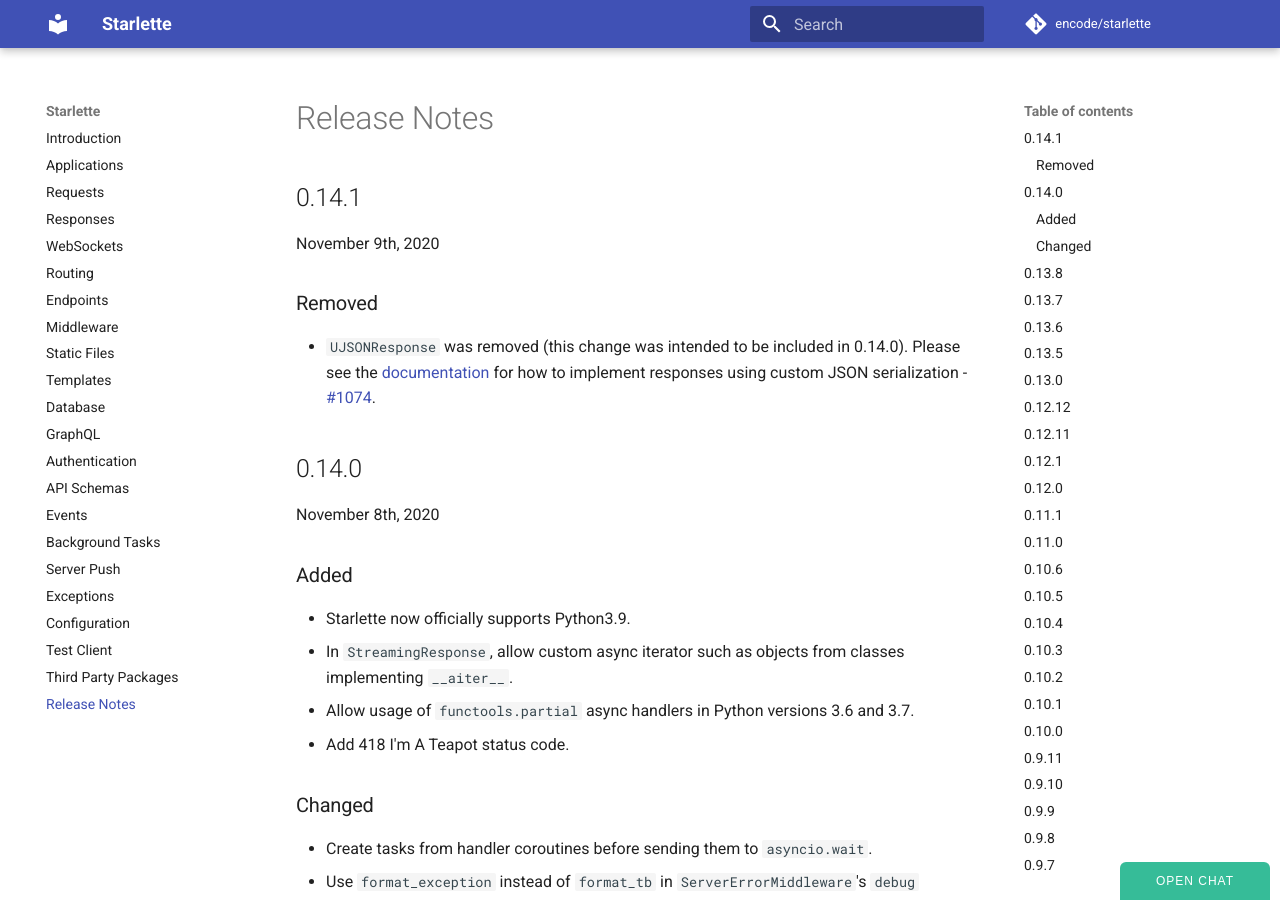
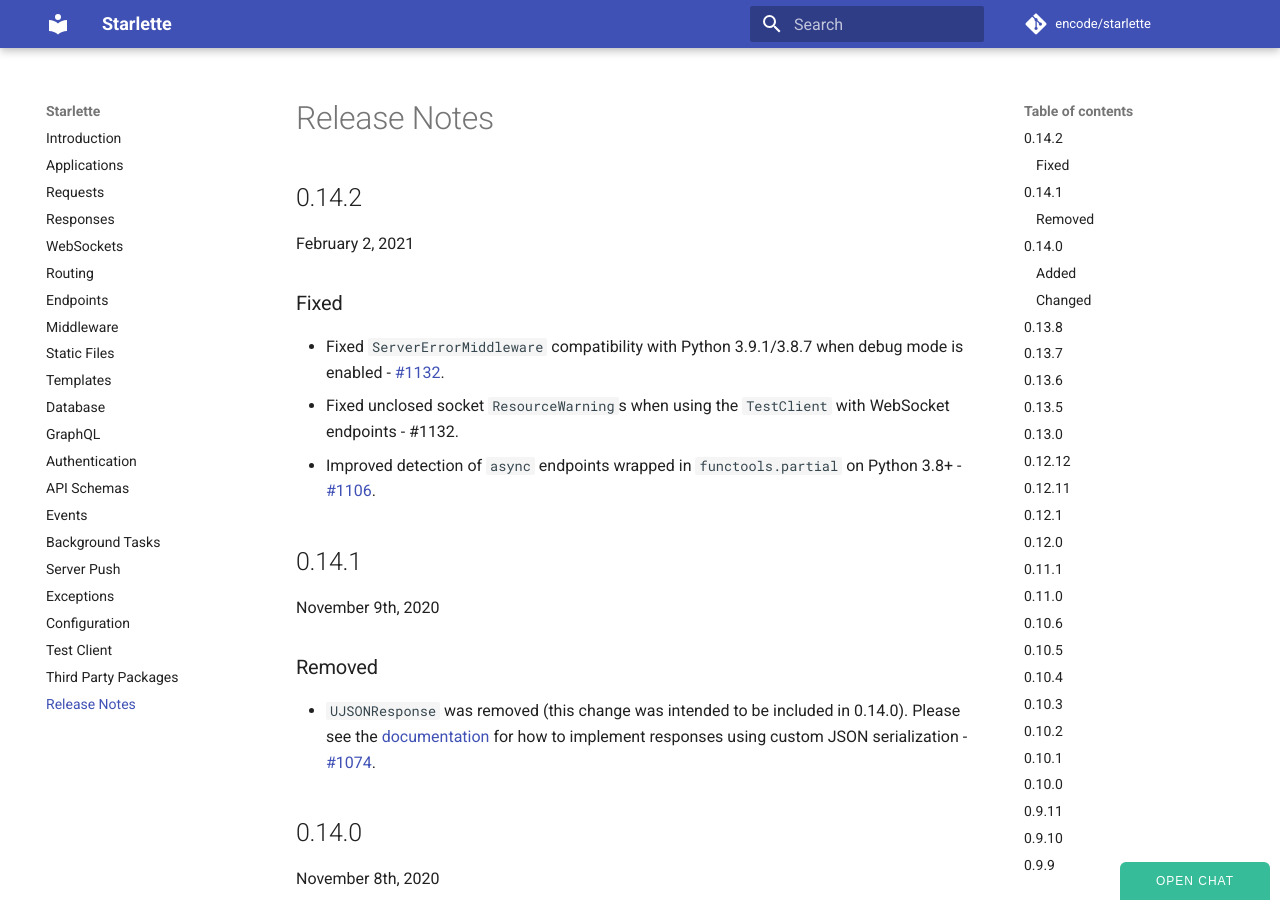
Before and after one commit to hidraco/starlette, an MkDocs documentation site: the page built from docs/release-notes.md, in a window 1280 px wide and 900 px high. Built offline with MkDocs 1.6.1 and Material for MkDocs 9.7.7, drawn with Linux system fonts in a browser that asks for light colours; comment, search, counter and statistics services are not loaded.

Commit message:
Version 0.14.2 (#1133)
* Prepare version 0.14.2

* Tweak changelog: Changed -> Fixed

```diff
--- a/docs/release-notes.md
+++ b/docs/release-notes.md
@@ -1,3 +1,17 @@
+## 0.14.2
+
+February 2, 2021
+
+### Fixed
+
+* Fixed `ServerErrorMiddleware` compatibility with Python 3.9.1/3.8.7 when debug mode is enabled -
+  [#1132](https://github.com/encode/starlette/pull/1132).
+* Fixed unclosed socket `ResourceWarning`s when using the `TestClient` with WebSocket endpoints -
+  #1132.
+* Improved detection of `async` endpoints wrapped in `functools.partial` on Python 3.8+ -
+  [#1106](https://github.com/encode/starlette/pull/1106).
+
+
 ## 0.14.1
 
 November 9th, 2020
--- a/starlette/__init__.py
+++ b/starlette/__init__.py
@@ -1 +1 @@
-__version__ = "0.14.1"
+__version__ = "0.14.2"
```
